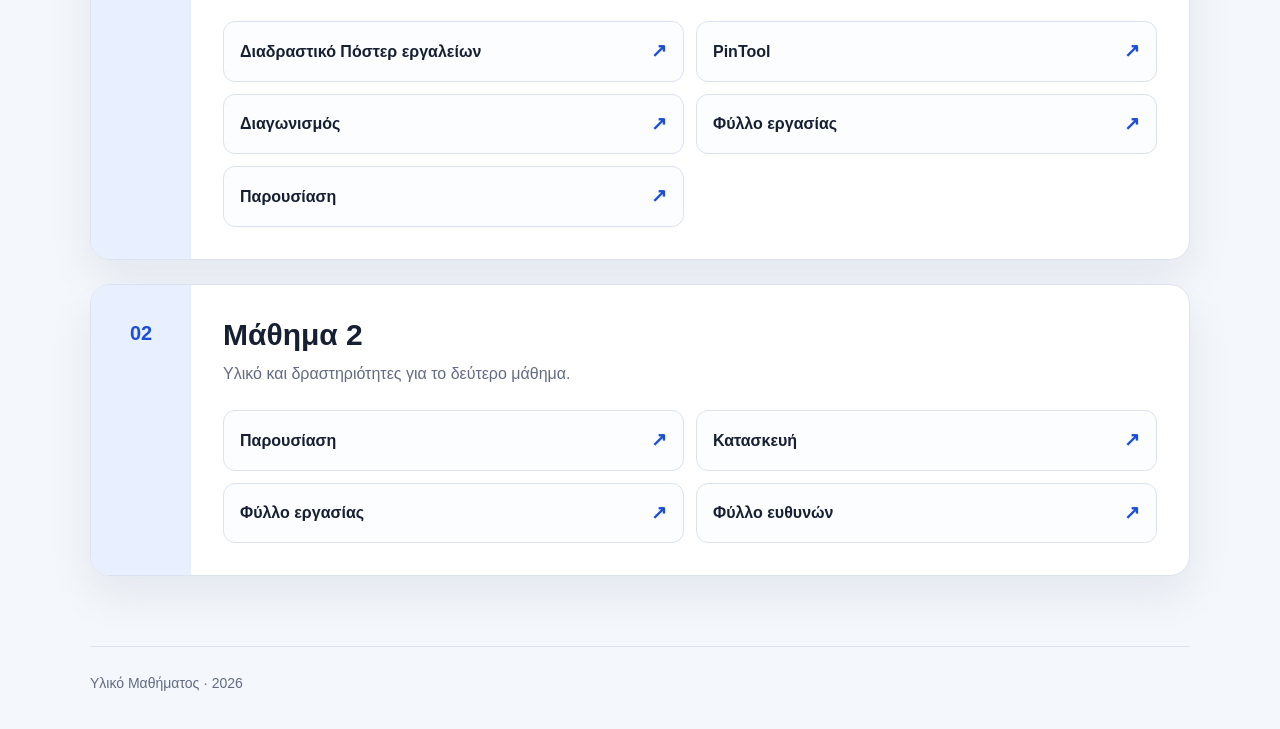
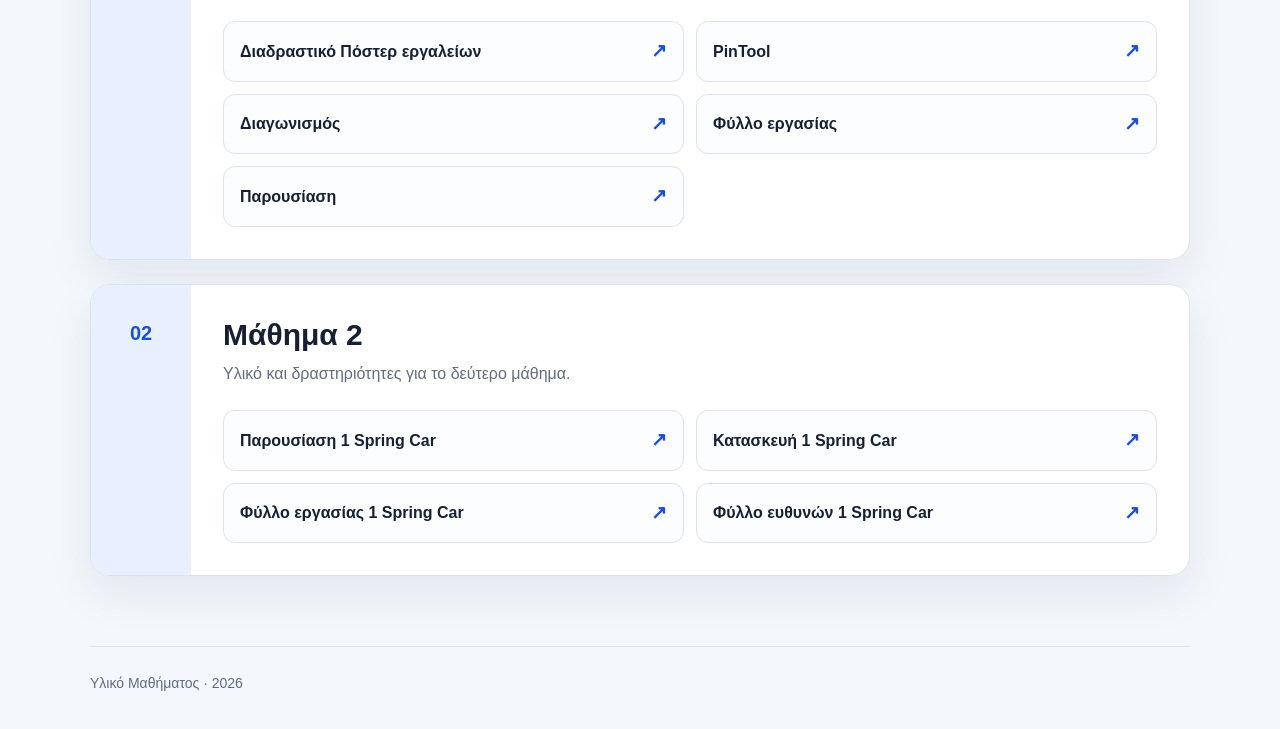
Before and after one commit to aspasia-politou/robotics_e_dim, a plain HTML site: page index.html in a window 1280 px wide. Shown: the part 577-1306 px from the top of the page. Drawn offline with Linux system fonts and the light colour scheme.

```diff
--- a/index.html
+++ b/index.html
@@ -313,21 +313,21 @@
 
           <div class="resources">
             <a class="resource" href="https://drive.google.com/file/d/1pQcUO1qUM2wSR4PCbjZGu0z-GoP8Ww0g/view?usp=sharing" target="_blank">
-              <span>Παρουσίαση</span>
+              <span>Παρουσίαση 1 Spring Car</span>
               <span class="arrow">↗</span>
             </a>
 
             <a class="resource" href="https://content.vexrobotics.com/vexgo/pdf/builds/spring_powered/Spring_Car_Rev7.pdf" target="_blank">
-              <span>Κατασκευή</span>
+              <span>Κατασκευή 1 Spring Car</span>
               <span class="arrow">↗</span>
             </a>
 
             <a class="resource" href="https://drive.google.com/drive/folders/1KoIprVqgX9BpwYf5pqoxU_FPs6JJVYhk" target="_blank">
-              <span>Φύλλο εργασίας</span>
+              <span>Φύλλο εργασίας 1 Spring Car</span>
               <span class="arrow">↗</span>
             </a>
             <a class="resource" href="https://drive.google.com/drive/folders/1KoIprVqgX9BpwYf5pqoxU_FPs6JJVYhk" target="_blank">
-              <span>Φύλλο ευθυνών</span>
+              <span>Φύλλο ευθυνών 1 Spring Car</span>
               <span class="arrow">↗</span>
             </a>
           </div>
```
